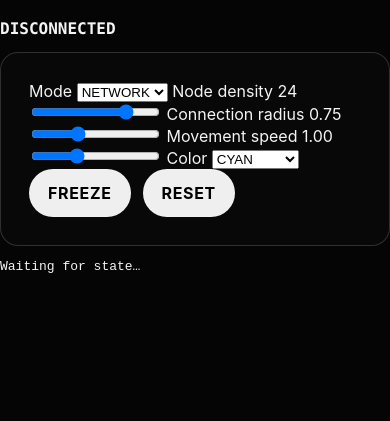
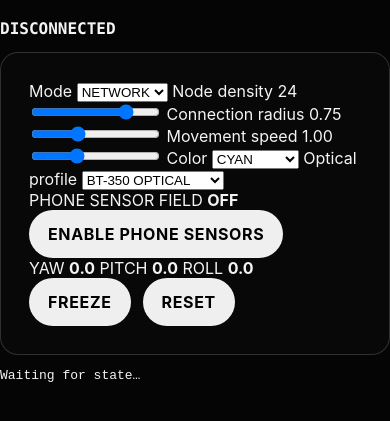
Before and after one commit to skatronix/aei-quest-webxr-lab, a website built with Vite: page moverio-termux-bridge/web/index.html in a window 390 px wide. Shown: the part 125-546 px from the top of the page. Built offline with nearby package versions, Linux system fonts and the light colour scheme; no server answers; files whose address does not match are found by name.

Commit message:
Add phone sensor controls to A32 UI

```diff
--- a/moverio-termux-bridge/web/index.html
+++ b/moverio-termux-bridge/web/index.html
@@ -53,6 +53,27 @@
         </select>
       </label>
 
+      <label>
+        Optical profile
+        <select id="opticalPreset">
+          <option value="BT350">BT-350 OPTICAL</option>
+          <option value="GENERIC">GENERIC DISPLAY</option>
+        </select>
+      </label>
+
+      <section class="sensor-panel">
+        <div class="sensor-head">
+          <span>PHONE SENSOR FIELD</span>
+          <strong id="sensorStatus">OFF</strong>
+        </div>
+        <button id="sensorToggle" type="button">ENABLE PHONE SENSORS</button>
+        <div class="sensor-values">
+          <span>YAW <b id="yawValue">0.0</b></span>
+          <span>PITCH <b id="pitchValue">0.0</b></span>
+          <span>ROLL <b id="rollValue">0.0</b></span>
+        </div>
+      </section>
+
       <div class="actions">
         <button id="freeze" type="button">FREEZE</button>
         <button id="reset" type="button">RESET</button>
```
